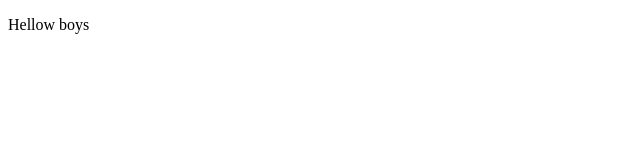
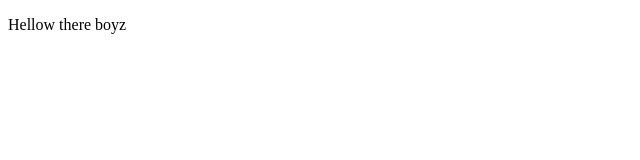
Before and after one commit to Xenohell/csy1018, a plain HTML site: page index.html in a window 1280 px wide. Shown: the full height of the page, 0-640 px from the left. Drawn offline with Linux system fonts and the light colour scheme.

Commit message:
commited

```diff
--- a/index.html
+++ b/index.html
@@ -7,6 +7,6 @@
      </title>
     </head>
     <body>
-        <p>Hellow boys</p>
+        <p>Hellow there boyz</p>
     </body>
 </html>
```
